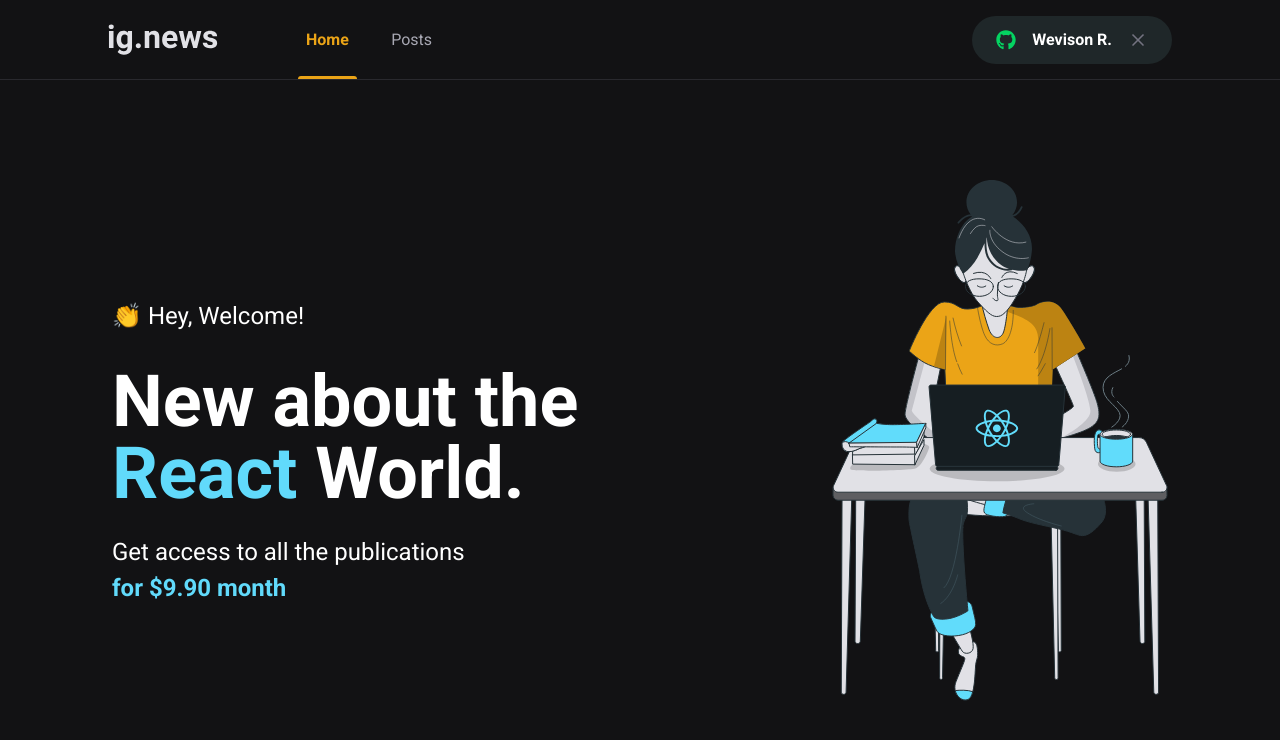
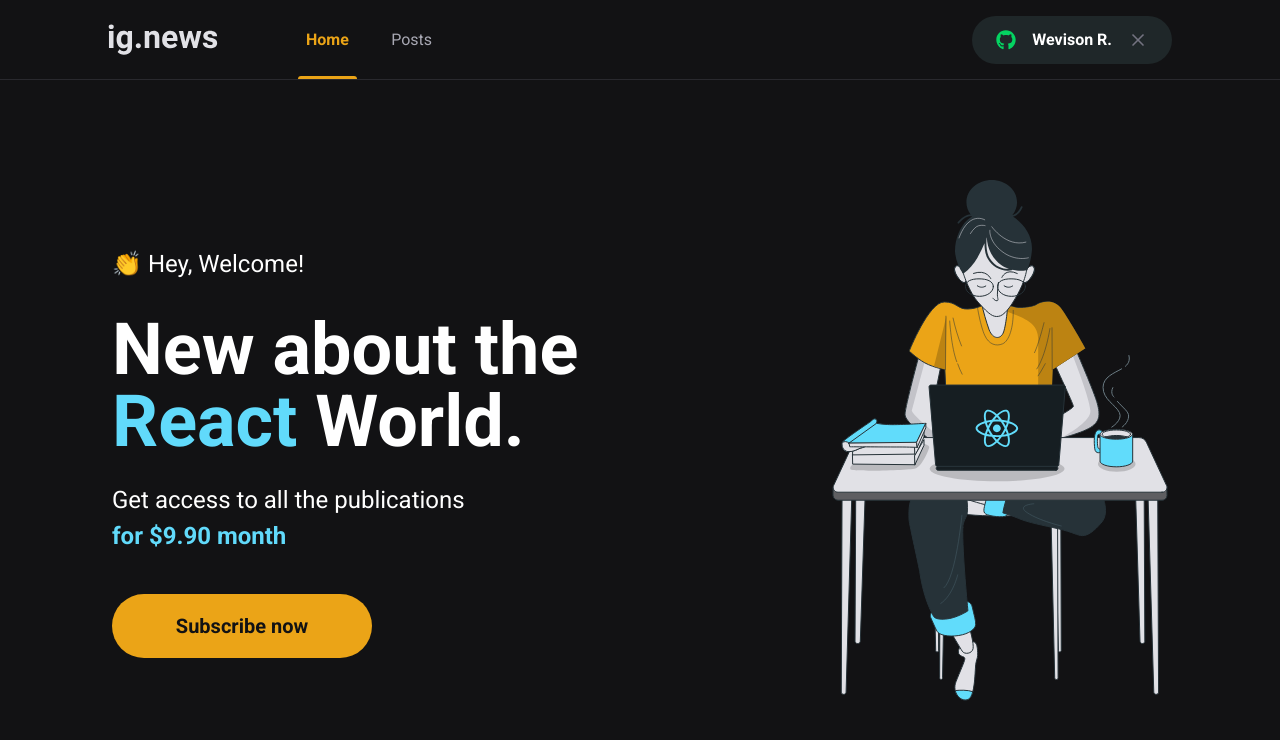
Before and after one commit to XxWexX5/ig.news, a Next.js app: page / in a window 1280 px wide. Shown: the top 740 px of the page. Built offline with nearby package versions, Linux system fonts and the light colour scheme.

Commit message:
feat(SubscribeButton): Creating component SubscribeButton.

```diff
--- /dev/null
+++ b/src/components/SubscribeButton/index.tsx
@@ -0,0 +1,9 @@
+import styles from "./styles.module.scss";
+
+export function SubscribeButton() {
+  return (
+    <button type="button" className={styles.subscribeButton}>
+      Subscribe now
+    </button>
+  );
+}
--- /dev/null
+++ b/src/components/SubscribeButton/styles.module.scss
@@ -0,0 +1,20 @@
+.subscribeButton {
+  width: 260px;
+  height: 4rem;
+  border: 0;
+  border-radius: 2rem;
+  background: var(--yellow-500);
+  color: var(--gray-900);
+  font-size: 1.25rem;
+  font-weight: bold;
+
+  display: flex;
+  align-items: center;
+  justify-content: center;
+
+  transition: filter 0.2s;
+
+  &:hover {
+    filter: brightness(0.85);
+  }
+}
--- a/src/pages/home.module.scss
+++ b/src/pages/home.module.scss
@@ -38,4 +38,8 @@
       font-weight: bold;
     }
   }
+
+  button {
+    margin-top: 2.5rem;
+  }
 }
--- a/src/pages/index.tsx
+++ b/src/pages/index.tsx
@@ -1,6 +1,8 @@
 import Head from "next/head";
 
 import styles from "./home.module.scss";
+
+import { SubscribeButton } from "../components/SubscribeButton";
 
 export default function App() {
   return (
@@ -19,6 +21,7 @@ export default function App() {
             Get access to all the publications <br />
             <span>for $9.90 month</span>
           </p>
+          <SubscribeButton />
         </section>
 
         <img src="/images/avatar.svg" alt="Girl Coding" />
```
